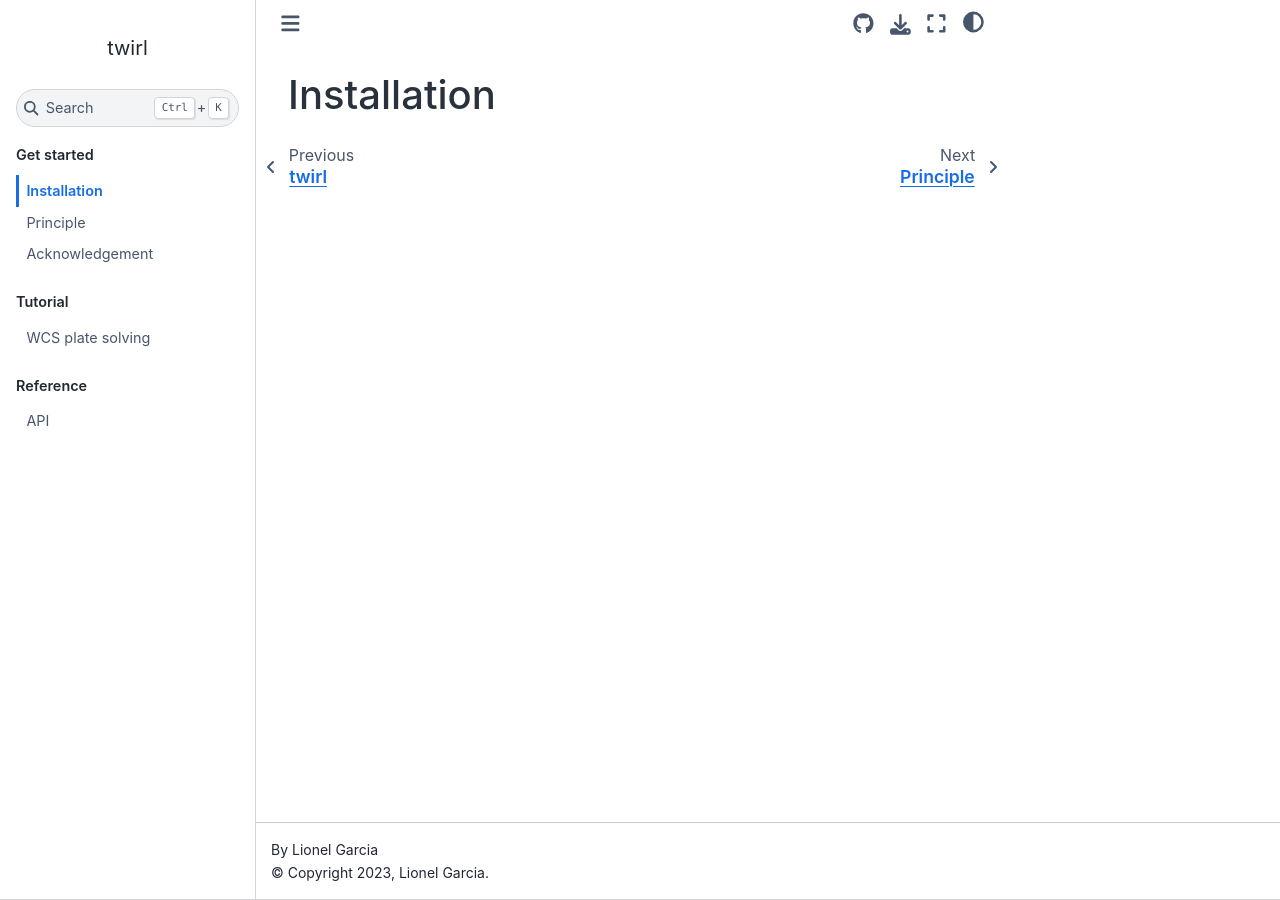
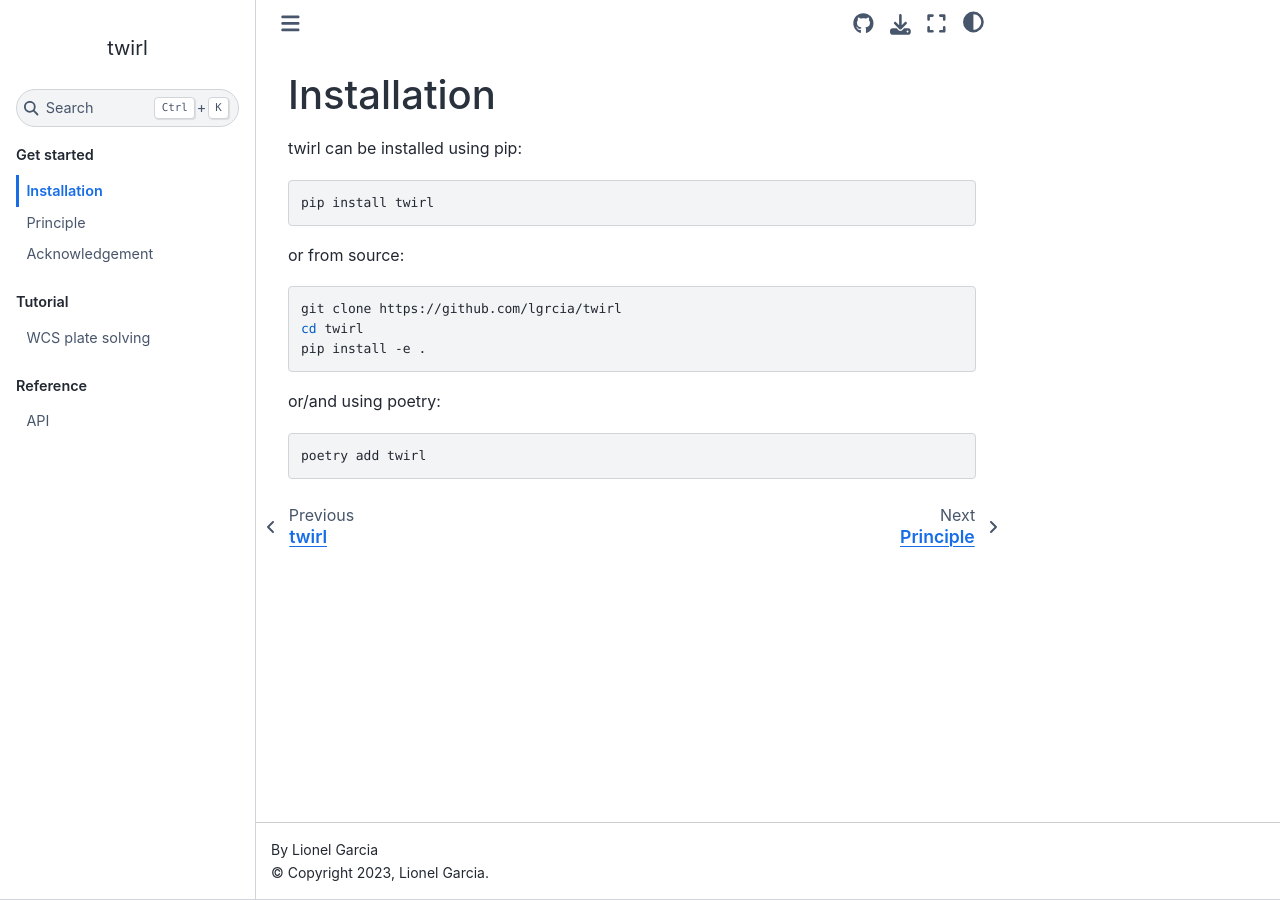
Before and after one commit to lgrcia/twirl, a Sphinx documentation site: the page built from docs/md/installation.md, in a window 1280 px wide. Built offline with Sphinx 7.4.7 and the Sphinx Book theme 1.1.4, drawn with Linux system fonts in a browser that asks for light colours.

Commit message:
docs: add installation

````diff
--- a/docs/md/installation.md
+++ b/docs/md/installation.md
@@ -1 +1,21 @@
 # Installation
+
+twirl can be installed using pip:
+
+```shell
+pip install twirl
+```
+
+or from source:
+
+```shell
+git clone https://github.com/lgrcia/twirl
+cd twirl
+pip install -e .
+```
+
+or/and using poetry:
+
+```shell
+poetry add twirl
+```
````
